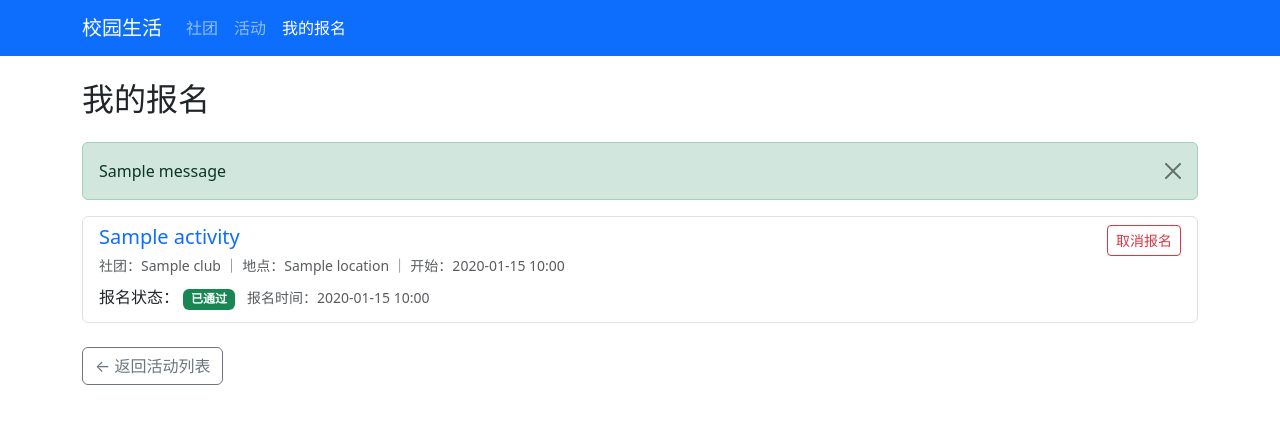
After one commit to Subuhan123/DjangoBlog, a Django app: template src/campus/templates/campus/my_signups.html in a window 1280 px wide. The commit adds this page. Shown: the top 424 px of the page. Run offline with Django 3.2, Linux system fonts and the light colour scheme; the template is opened without the code that fills it: most values are stand-ins (such as "Sample title", 1, 10 or a date in 2020); one stand-in notice (Sample message) is shown; parts of the project's set-up code (start-up, migrations or seed data) failed here and were passed over; some libraries are stand-ins or nearby versions.

Commit message:
feat(campus): 添加我的报名与取消报名功能，导航栏统一增加入口

```diff
--- a/src/campus/templates/campus/activity_list.html
+++ b/src/campus/templates/campus/activity_list.html
@@ -12,6 +12,7 @@
         <div class="navbar-nav">
             <a class="nav-link" href="/campus/clubs/">社团</a>
             <a class="nav-link active" href="/campus/activities/">活动</a>
+            <a class="nav-link" href="/campus/my-signups/">我的报名</a>
         </div>
     </div>
 </nav>
--- a/src/campus/templates/campus/club_list.html
+++ b/src/campus/templates/campus/club_list.html
@@ -12,6 +12,7 @@
         <div class="navbar-nav">
             <a class="nav-link active" href="/campus/clubs/">社团</a>
             <a class="nav-link" href="/campus/activities/">活动</a>
+            <a class="nav-link" href="/campus/my-signups/">我的报名</a>
         </div>
     </div>
 </nav>
--- /dev/null
+++ b/src/campus/templates/campus/my_signups.html
@@ -0,0 +1,93 @@
+<!DOCTYPE html>
+<html lang="zh-CN">
+<head>
+    <meta charset="UTF-8">
+    <title>我的报名 | 校园生活</title>
+    <link href="https://cdn.staticfile.net/bootstrap/5.3.3/css/bootstrap.min.css" rel="stylesheet">
+</head>
+<body>
+
+<nav class="navbar navbar-expand-lg navbar-dark bg-primary">
+    <div class="container">
+        <a class="navbar-brand" href="/campus/clubs/">校园生活</a>
+        <div class="navbar-nav">
+            <a class="nav-link" href="/campus/clubs/">社团</a>
+            <a class="nav-link" href="/campus/activities/">活动</a>
+            <a class="nav-link active" href="/campus/my-signups/">我的报名</a>
+        </div>
+        <div class="navbar-nav ms-auto">
+            {% if user.is_authenticated %}
+                <span class="navbar-text text-white me-3">{{ user.username }}</span>
+            {% endif %}
+        </div>
+    </div>
+</nav>
+
+<div class="container mt-4">
+
+    <h2 class="mb-4">我的报名</h2>
+
+    {% if messages %}
+        {% for msg in messages %}
+        <div class="alert alert-{{ msg.tags }} alert-dismissible fade show" role="alert">
+            {{ msg }}
+            <button type="button" class="btn-close" data-bs-dismiss="alert"></button>
+        </div>
+        {% endfor %}
+    {% endif %}
+
+    {% if signups %}
+    <div class="list-group mb-4">
+        {% for s in signups %}
+        <div class="list-group-item">
+            <div class="d-flex w-100 justify-content-between align-items-start">
+                <div>
+                    <h5 class="mb-1">
+                        <a href="/campus/activity/{{ s.activity.id }}/" class="text-decoration-none">
+                            {{ s.activity.title }}
+                        </a>
+                    </h5>
+                    <small class="text-muted">
+                        社团：{{ s.activity.club.name }}
+                        ｜ 地点：{{ s.activity.location }}
+                        ｜ 开始：{{ s.activity.start_time|date:"Y-m-d H:i" }}
+                    </small>
+                    <p class="mb-1 mt-2">
+                        报名状态：
+                        {% if s.status == 'approved' %}
+                            <span class="badge bg-success">已通过</span>
+                        {% elif s.status == 'pending' %}
+                            <span class="badge bg-warning text-dark">待审核</span>
+                        {% else %}
+                            <span class="badge bg-secondary">已取消</span>
+                        {% endif %}
+                        <small class="text-muted ms-2">
+                            报名时间：{{ s.created_at|date:"Y-m-d H:i" }}
+                        </small>
+                    </p>
+                </div>
+
+                <form method="post"
+                      action="/campus/signup/{{ s.id }}/cancel/"
+                      onsubmit="return confirm('确定取消报名「{{ s.activity.title }}」吗？');">
+                    {% csrf_token %}
+                    <button type="submit" class="btn btn-sm btn-outline-danger">取消报名</button>
+                </form>
+            </div>
+        </div>
+        {% endfor %}
+    </div>
+    {% else %}
+    <div class="alert alert-info">
+        你还没有报名任何活动。
+        <a href="/campus/activities/" class="alert-link">去看看有什么活动</a>
+    </div>
+    {% endif %}
+
+    <a href="/campus/activities/" class="btn btn-outline-secondary">← 返回活动列表</a>
+
+</div>
+
+<script src="https://cdn.staticfile.net/bootstrap/5.3.3/js/bootstrap.bundle.min.js"></script>
+</body>
+</html>
--- a/src/campus/urls.py
+++ b/src/campus/urls.py
@@ -8,5 +8,6 @@ urlpatterns = [
     path('activities/', views.activity_list, name='activity_list'),
     path('activity/<int:pk>/', views.activity_detail, name='activity_detail'),
     path('activity/<int:pk>/signup/', views.activity_signup, name='activity_signup'),
-
+    path('my-signups/', views.my_signups, name='my_signups'),
+    path('signup/<int:pk>/cancel/', views.signup_cancel, name='signup_cancel'),
 ]
```
Also changed, not shown: src/campus/templates/campus/activity_detail.html (+6 -4 lines), src/campus/views.py (+26 -0 lines).
